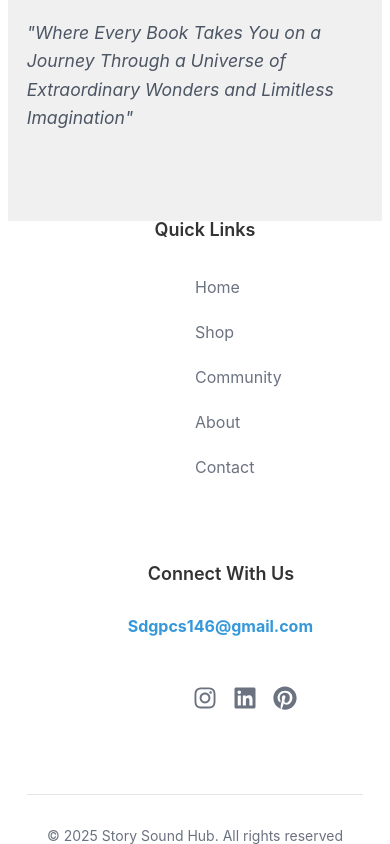
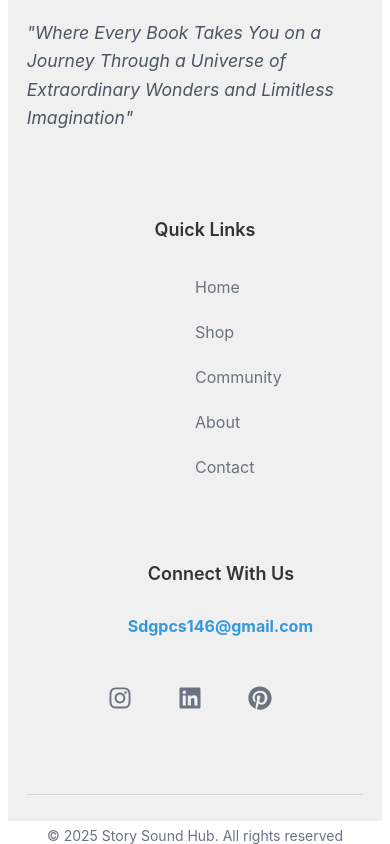
Before and after one commit to Visnumaynan/Storysoundhub, a React (Vite) app in the folder Frontend/: page / in a window 390 px wide. Shown: the part 3656-4500 px from the top of the page. Built offline with nearby package versions, Linux system fonts and the light colour scheme.

Commit message:
Added responsive styles to footer

```diff
--- a/Frontend/src/components/Footer/Footer.css
+++ b/Frontend/src/components/Footer/Footer.css
@@ -255,10 +255,20 @@
         text-align: center;
     }
 
+    .social-icon{
+        margin-left: 20px;
+    }
+
+    .footer-section {
+        width: 90%;
+        max-width: 100%;
+        margin: 0 auto;
+        height: 700px;
+    }
+
     .footer-contact {
         grid-column: span 2;
     }
-
 }
 
 @media (max-width: 480px) {
@@ -273,4 +283,19 @@
     .social-icons-container {
         justify-content: center;
     }
+    .footer-section {
+        width: 90%;
+        max-width: 100%;
+        margin: 0 auto;
+        height: 1000px;
+    }
+
+    .social-icon{
+        margin-right: 10px;
+        gap: 19px;
+    }
+
+    .social-icons-container{
+        margin-right: 120px;
+    }
 }
```
